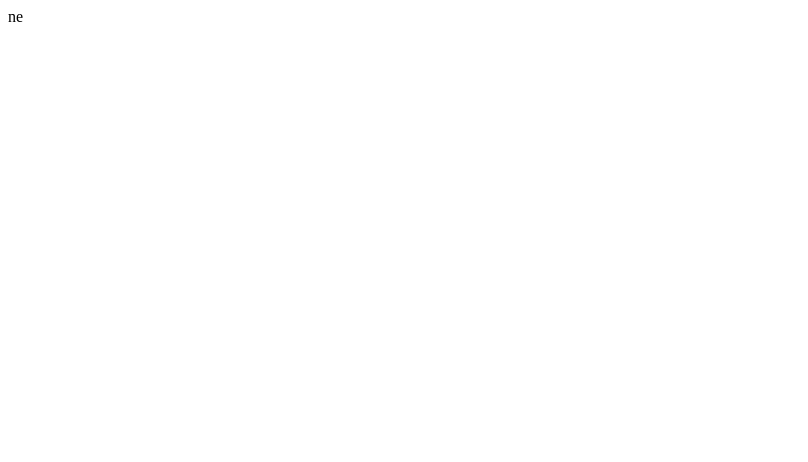
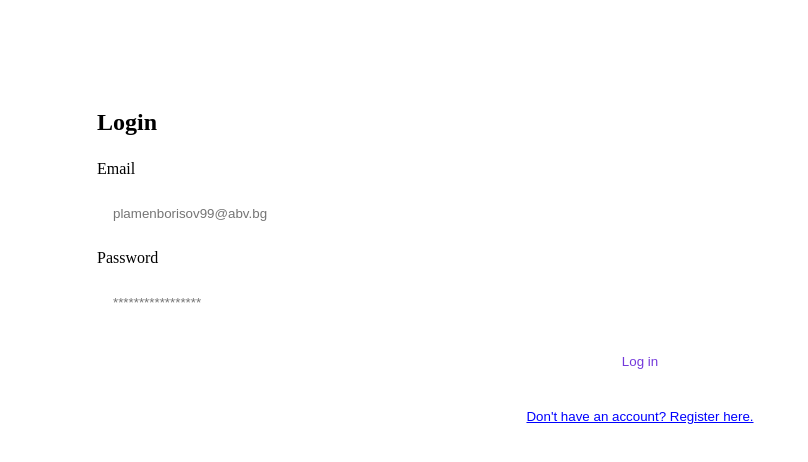
Before and after one commit to Borkata25/Productor, a React (Create React App) app: page / in a window 1280 px wide. Shown: the top 462 px of the page, without its empty margins (0-808 px from the left). Built offline with nearby package versions, Linux system fonts and the light colour scheme.

Commit message:
Created Login and Register with no logic.

```diff
--- /dev/null
+++ b/src/App.css
@@ -0,0 +1,48 @@
+.App {
+  text-align: center;
+  display: flex;
+  min-height: 100vh;
+  align-items: center;
+  justify-content: center;
+  color: white;
+}
+
+.auth-form-container, .login-form, .register-form {
+  display: flex;
+  flex-direction: column;
+}
+
+@media screen and (min-width: 600px) {
+  .auth-form-container {
+    padding: 5rem;
+    border: 1px solid white;
+    border-radius: 10px;
+    margin: 0.5rem;
+  }
+}
+
+label {
+  text-align: left;
+  padding: 0.25rem 0;
+}
+
+input {
+  margin: 0.5rem 0;
+  padding: 1rem;
+  border: none;
+  border-radius: 10px;
+}
+
+button {
+  border: none;
+  background-color: white;
+  padding: 20px;
+  border-radius: 10px;
+  cursor: pointer;
+  color: #7439db;
+}
+
+.link-btn {
+  background: none;
+  color: blue;
+  text-decoration: underline;}
--- a/src/App.js
+++ b/src/App.js
@@ -1,5 +1,22 @@
+import { Login } from "./Login";
+import { Register } from "./Register";
+import { useState } from "react";
+import './App.css'
+
 function App() {
-  return <div>ne</div>
+  const [currentForm, setCurrentForm] = useState('login')
+
+  const toggleForm = (forName) => {
+    setCurrentForm(forName);
+  }
+
+
+  return <div>
+    {
+      currentForm === 'login' ? <Login onFormSwitch={toggleForm} /> : <Register onFormSwitch={toggleForm} />
+    }
+
+  </div>
 }
 
 export default App;
--- /dev/null
+++ b/src/Login.jsx
@@ -0,0 +1,39 @@
+import { useState } from 'react';
+
+export function Login(props) {
+  const [email, setEmail] = useState('');
+  const [pass, setPass] = useState('');
+
+  const handleSubmit = (e) => {
+    e.preventDefault();
+    console.log(email);
+  };
+
+  return (
+    <div className='auth-form-container'>
+      <h2>Login</h2>
+      <form className='login-form' onSubmit={handleSubmit}>
+        <label htmlFor="email">Email</label>
+        <input
+          onChange={(e) => setEmail(e.target.value)}
+          value={email}
+          id="email"
+          name="email"
+          type="email"
+          placeholder="plamenborisov99@abv.bg"
+        />
+        <label htmlFor="password">Password</label>
+        <input
+          onChange={(e) => setPass(e.target.value)}
+          value={pass}
+          id="password"
+          name="password"
+          type="password"
+          placeholder="*****************"
+        />
+        <button type="submit">Log in</button>
+      </form>
+      <button className='link-btn' onClick={()=>props.onFormSwitch('register')}> Don't have an account? Register here.</button>
+    </div>
+  );
+}
--- /dev/null
+++ b/src/Register.jsx
@@ -0,0 +1,41 @@
+import { useState } from 'react';
+
+export function Register(props) {
+  const [email, setEmail] = useState('');
+  const [pass, setPass] = useState('');
+  const [name, setName] = useState('');
+
+  const handleSubmit = (e) => {
+    e.preventDefault();
+    console.log(email);
+  };
+  return (
+    <div className='auth-form-container'>
+      <h2>Register</h2>
+      <form className='register-form' onSubmit={handleSubmit}>
+        <label htmlFor='name'>Full Name</label>
+        <input value={name} name='name' id='name' placeholder='Full Name'/>
+        <label htmlFor="email">Email</label>
+        <input
+          onChange={(e) => setEmail(e.target.value)}
+          value={email}
+          id="email"
+          name="email"
+          type="email"
+          placeholder="plamenborisov99@abv.bg"
+        />
+        <label htmlFor="password">Password</label>
+        <input
+          onChange={(e) => setPass(e.target.value)}
+          value={pass}
+          id="password"
+          name="password"
+          type="password"
+          placeholder="*****************"
+        />
+        <button type="submit">Log in</button>
+      </form>
+      <button className='link-btn' onClick={()=>props.onFormSwitch('login')}> Already have an account? Login here.</button>
+    </div>
+  );
+}
```
